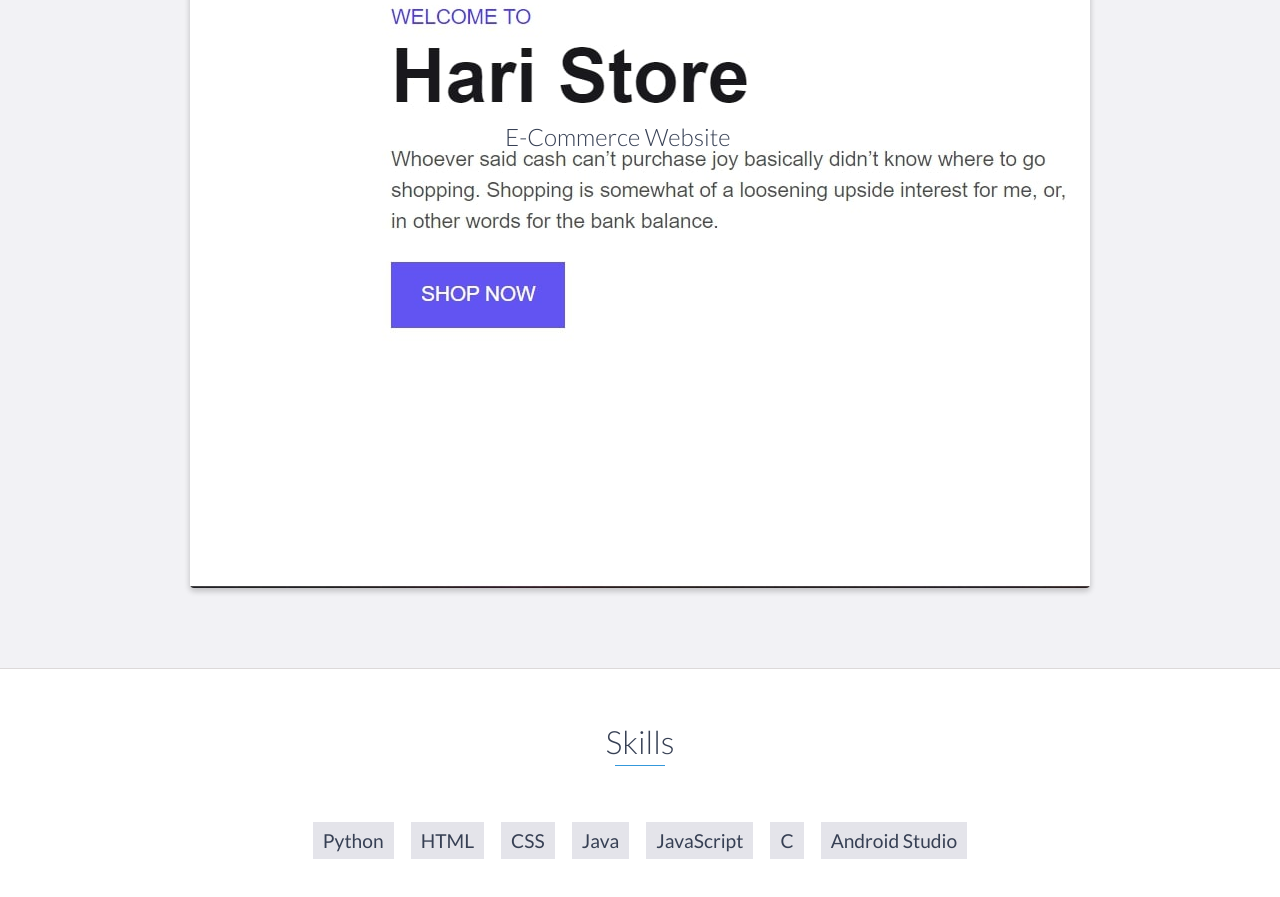
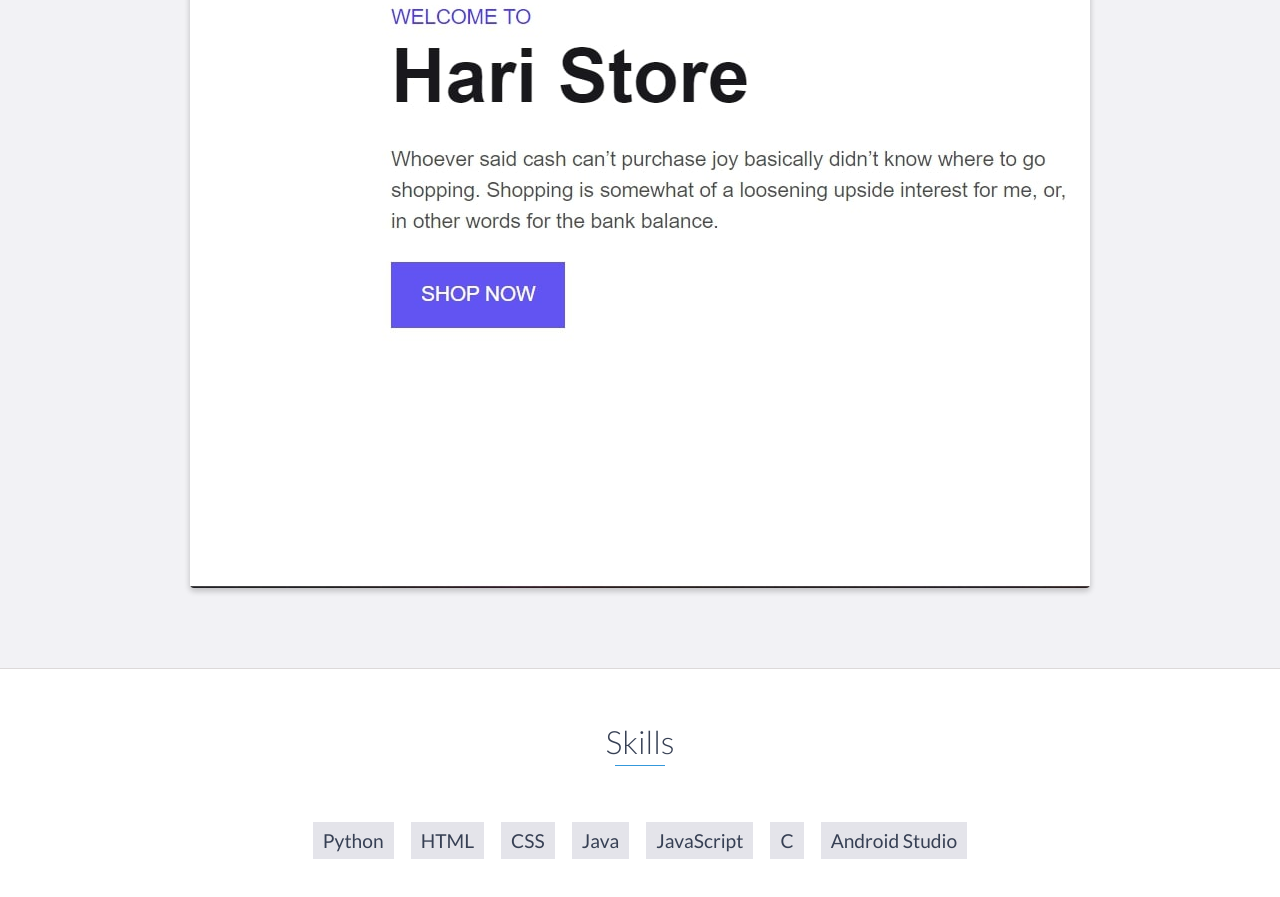
Before and after one commit to Haran-K/Haran-K.github.io, a website: page index.html in a window 1280 px wide. Shown: the part 3440-4337 px from the top of the page. Drawn offline with nearby package versions, Linux system fonts and the light colour scheme.

Commit message:
index.html

```diff
--- a/index.html
+++ b/index.html
@@ -159,7 +159,7 @@
                         </div>
                         <!-- End .project-image -->
                         <div class="project-info">
-                            <h3>E-Commerce Website</h3>
+
 
                         </div>
                         <!-- End .project-info -->
```
